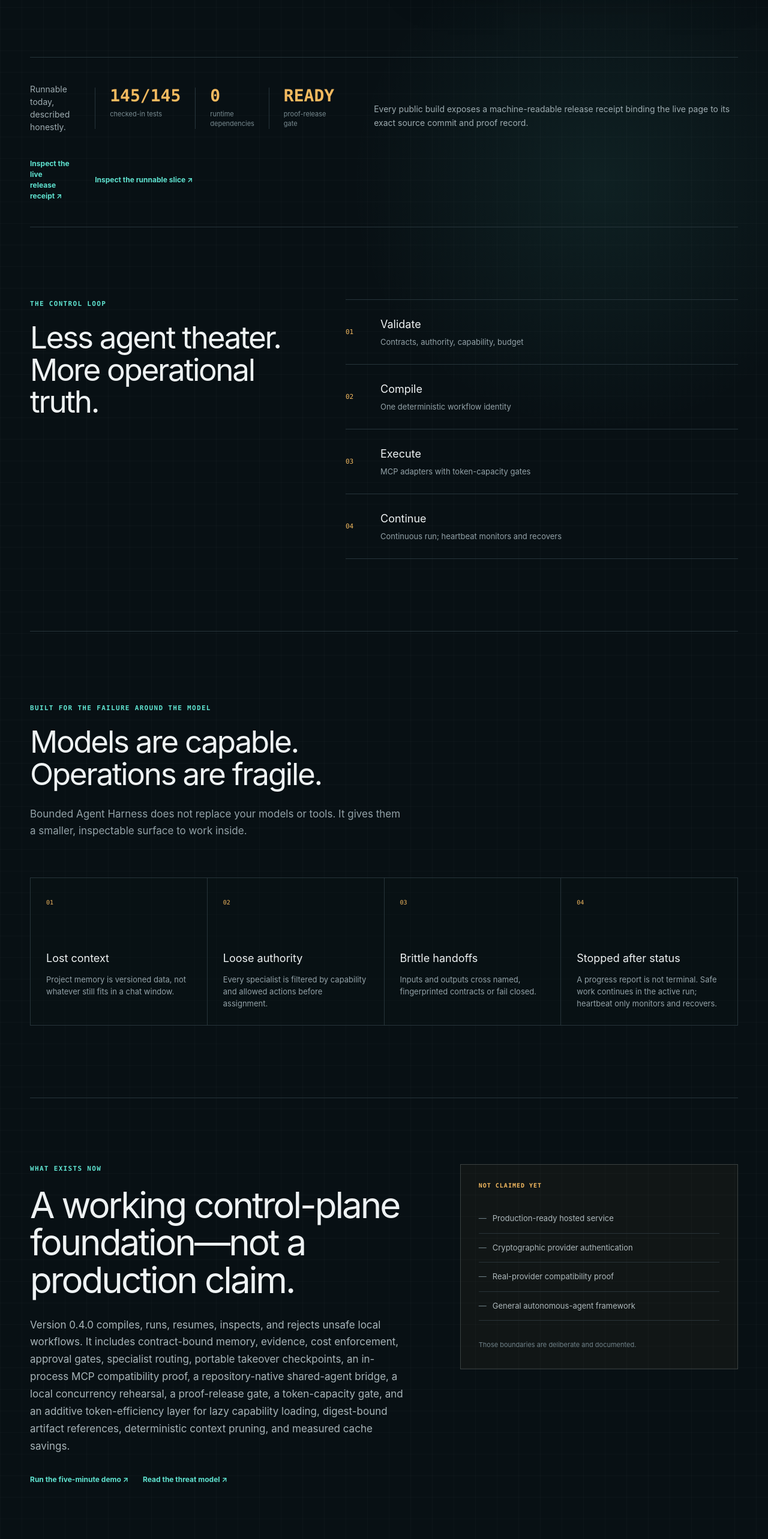
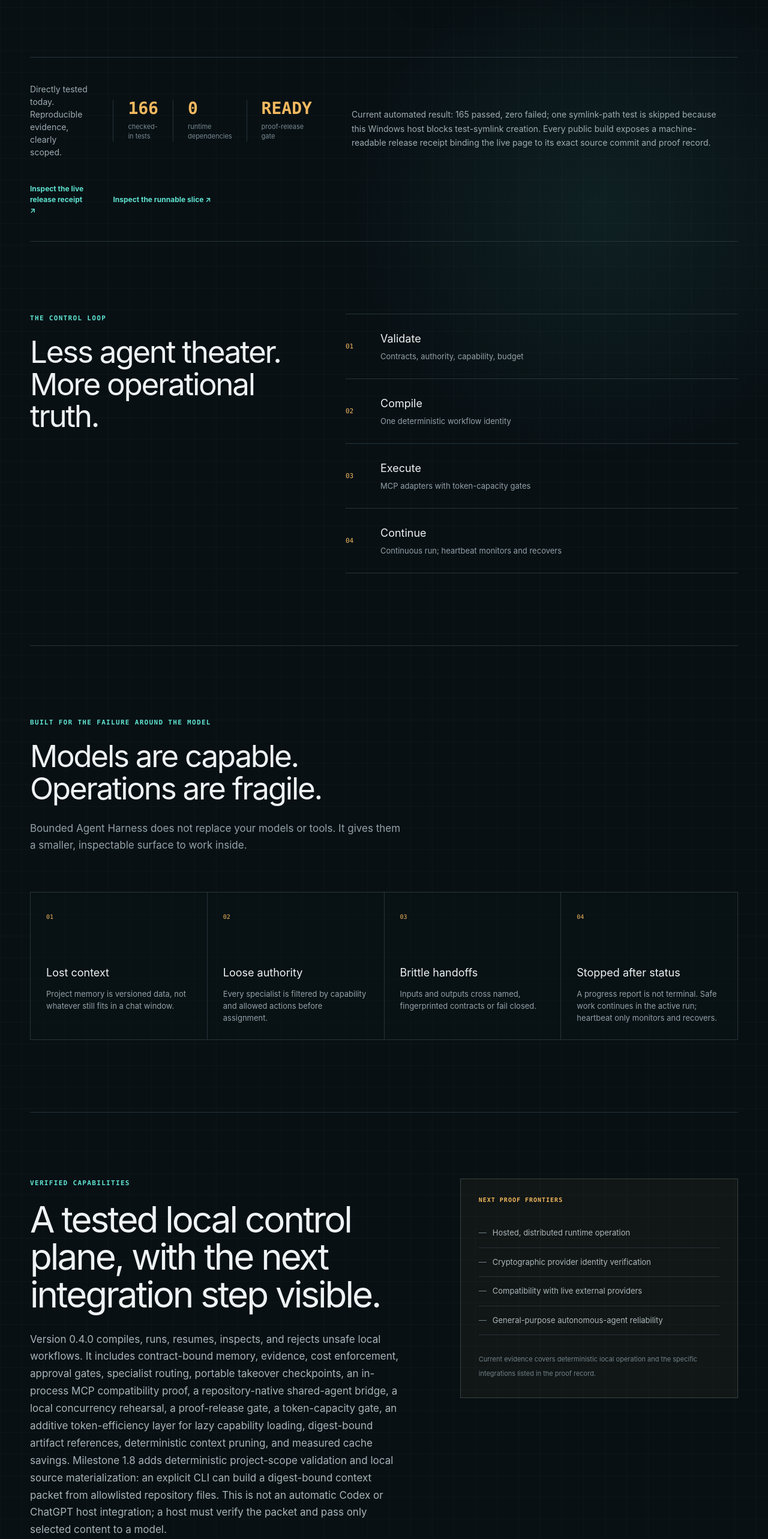
Before and after one commit to cexplayer01/bounded-agent-harness, a Next.js app in the folder website/: page / in a window 1280 px wide. Shown: the part 780-3346 px from the top of the page at 60% size. Built offline with nearby package versions, Linux system fonts and the light colour scheme.

Commit message:
Publish project-scope proof on harness site

```diff
--- a/website/app/page.tsx
+++ b/website/app/page.tsx
@@ -1,5 +1,5 @@
 const proof = [
-  ["145/145", "checked-in tests"],
+  ["166", "checked-in tests"],
   ["0", "runtime dependencies"],
   ["READY", "proof-release gate"],
 ];
@@ -78,16 +78,16 @@ export default function Home() {
         </div>
       </section>
 
-      <section className="proof" id="proof" aria-label="Current prototype proof">
-        <p>Runnable today, described honestly.</p>
+      <section className="proof" id="proof" aria-label="Current verified proof">
+        <p>Directly tested today. Reproducible evidence, clearly scoped.</p>
         <div className="proof-grid">
           {proof.map(([value, label]) => (
             <div key={label}><strong>{value}</strong><span>{label}</span></div>
           ))}
         </div>
-        <p className="section-copy">Every public build exposes a machine-readable release receipt binding the live page to its exact source commit and proof record.</p>
+        <p className="section-copy">Current automated result: 165 passed, zero failed; one symlink-path test is skipped because this Windows host blocks test-symlink creation. Every public build exposes a machine-readable release receipt binding the live page to its exact source commit and proof record.</p>
         <a href="/release.json">Inspect the live release receipt ↗</a>
-        <a href="https://github.com/cexplayer01/bounded-agent-harness#current-runnable-slice">Inspect the runnable slice ↗</a>
+        <a href="https://github.com/cexplayer01/bounded-agent-harness/blob/codex/project-brain-scope-20260927/README.md#current-runnable-slice">Inspect the runnable slice ↗</a>
       </section>
 
       <section className="how" id="how">
@@ -124,23 +124,24 @@ export default function Home() {
 
       <section className="honest-section">
         <div className="honest-copy">
-          <p className="eyebrow">What exists now</p>
-          <h2>A working control-plane foundation—not a production claim.</h2>
-          <p>Version 0.4.0 compiles, runs, resumes, inspects, and rejects unsafe local workflows. It includes contract-bound memory, evidence, cost enforcement, approval gates, specialist routing, portable takeover checkpoints, an in-process MCP compatibility proof, a repository-native shared-agent bridge, a local concurrency rehearsal, a proof-release gate, a token-capacity gate, and an additive token-efficiency layer for lazy capability loading, digest-bound artifact references, deterministic context pruning, and measured cache savings.</p>
+          <p className="eyebrow">Verified capabilities</p>
+          <h2>A tested local control plane, with the next integration step visible.</h2>
+          <p>Version 0.4.0 compiles, runs, resumes, inspects, and rejects unsafe local workflows. It includes contract-bound memory, evidence, cost enforcement, approval gates, specialist routing, portable takeover checkpoints, an in-process MCP compatibility proof, a repository-native shared-agent bridge, a local concurrency rehearsal, a proof-release gate, a token-capacity gate, an additive token-efficiency layer for lazy capability loading, digest-bound artifact references, deterministic context pruning, and measured cache savings. Milestone 1.8 adds deterministic project-scope validation and local source materialization: an explicit CLI can build a digest-bound context packet from allowlisted repository files. This is not an automatic Codex or ChatGPT host integration; a host must verify the packet and pass only selected content to a model.</p>
+          <p>Direct proof: project-scope validation passes 10/10 tests; source materialization passes 9/9 runnable tests, with its symlink-path test present but skipped because this Windows host blocks test-symlink creation.</p>
           <div className="inline-actions">
-            <a href="https://github.com/cexplayer01/bounded-agent-harness#current-runnable-slice">Run the five-minute demo ↗</a>
-            <a href="https://github.com/cexplayer01/bounded-agent-harness/blob/main/THREAT-MODEL.md">Read the threat model ↗</a>
+            <a href="https://github.com/cexplayer01/bounded-agent-harness/blob/codex/project-brain-scope-20260927/README.md#current-runnable-slice">Run the five-minute demo ↗</a>
+            <a href="https://github.com/cexplayer01/bounded-agent-harness/blob/codex/project-brain-scope-20260927/THREAT-MODEL.md">Read the threat model ↗</a>
           </div>
         </div>
         <div className="boundary-card">
-          <p>Not claimed yet</p>
+          <p>Next proof frontiers</p>
           <ul>
-            <li>Production-ready hosted service</li>
-            <li>Cryptographic provider authentication</li>
-            <li>Real-provider compatibility proof</li>
-            <li>General autonomous-agent framework</li>
+            <li>Hosted, distributed runtime operation</li>
+            <li>Cryptographic provider identity verification</li>
+            <li>Compatibility with live external providers</li>
+            <li>General-purpose autonomous-agent reliability</li>
           </ul>
-          <span>Those boundaries are deliberate and documented.</span>
+          <span>Current evidence covers deterministic local operation and the specific integrations listed in the proof record.</span>
         </div>
       </section>
 
@@ -169,7 +170,7 @@ export default function Home() {
           <a href="https://github.com/cexplayer01/USB-Website-platform">Inspect the USB build ↗</a>
           <a href="https://dfwmetro.net">Visit DFW Metro ↗</a>
           <a href="https://freevibeapps.com">Visit FreeVibeApps ↗</a>
-          <a href="https://github.com/cexplayer01/bounded-agent-harness/blob/main/PROOF-STATUS.md">Read the scoped proof ↗</a>
+          <a href="https://github.com/cexplayer01/bounded-agent-harness/blob/codex/project-brain-scope-20260927/PROOF-STATUS.md">Read the scoped proof ↗</a>
         </div>
       </section>
 
```
